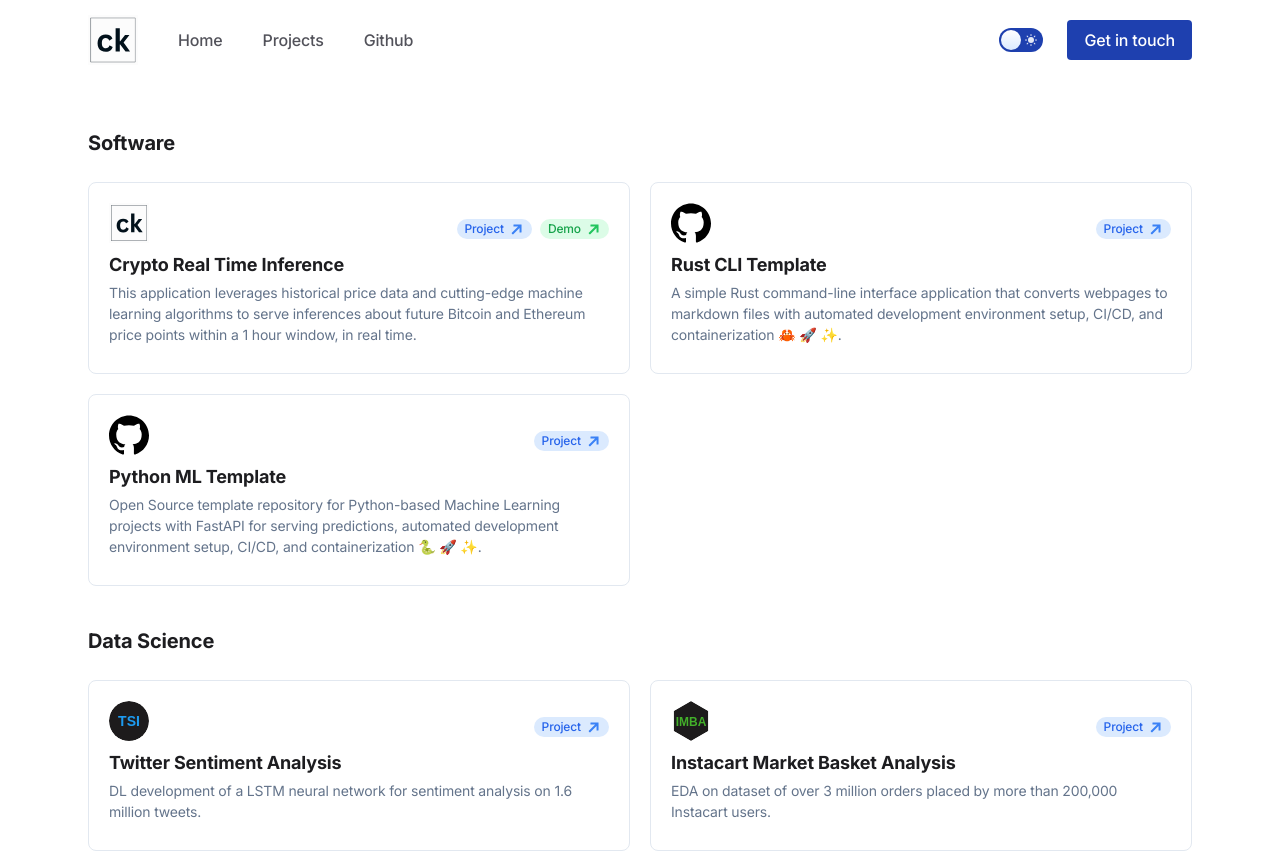
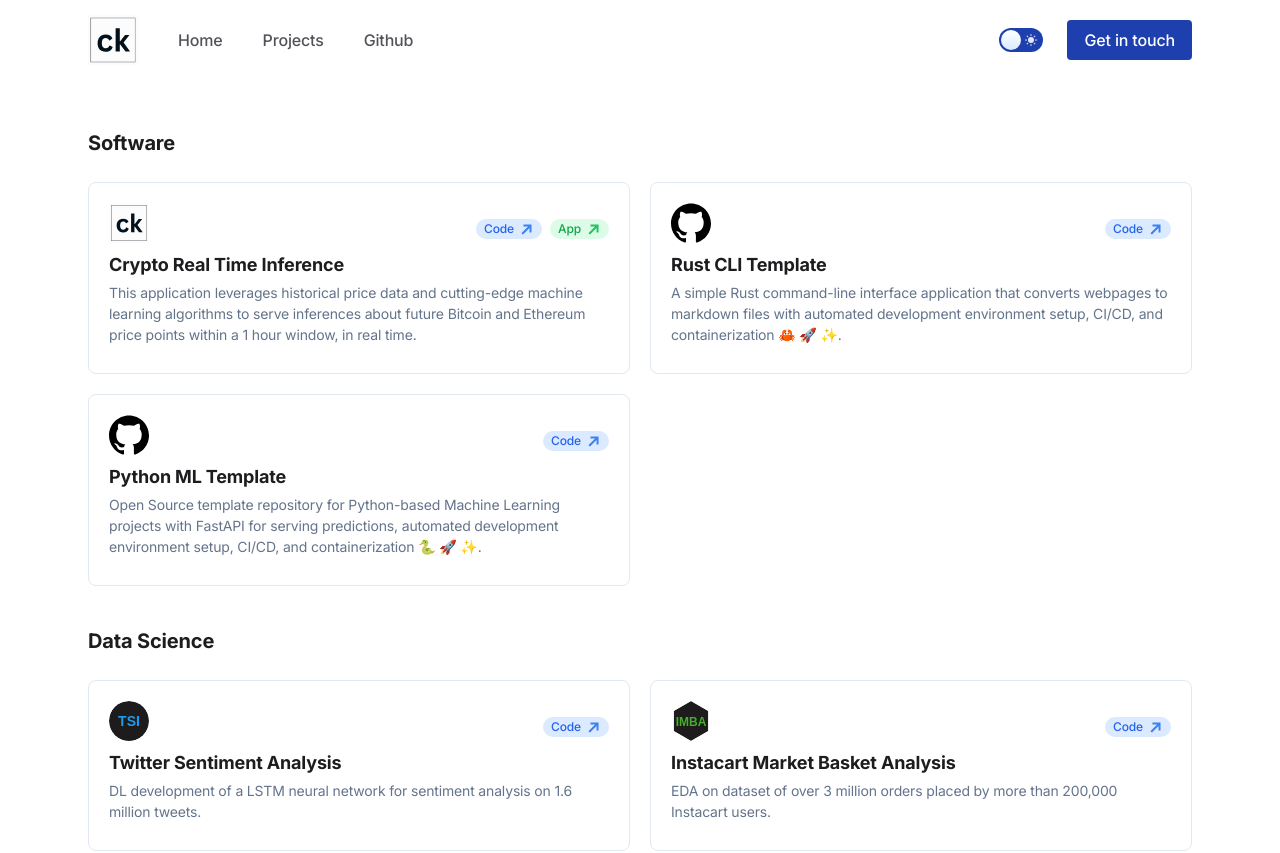
Before and after one commit to christopherkeim/christopherkeim-xyz, a Next.js app: page /projects in a window 1280 px wide. Shown: the top 853 px of the page. Built offline with nearby package versions, Linux system fonts and the light colour scheme.

Commit message:
Changed link names.

```diff
--- a/components/Projects/ProjectCard.tsx
+++ b/components/Projects/ProjectCard.tsx
@@ -18,8 +18,8 @@ interface ItemProps {
 
 export default function ProjectCard({ item }: ItemProps) {
   return (
-    <div className="rounded-lg border border-slate-200 hover:border-slate-300 dark:border-slate-800 dark:hover:border-slate-700 dark:bg-gradient-to-t dark:from-slate-800 dark:to-slate-800/30 transition-color ease-in-out p-5">
-      <div className="flex flex-col h-full">
+    <div className="transition-color rounded-lg border border-slate-200 p-5 ease-in-out hover:border-slate-300 dark:border-slate-800 dark:bg-gradient-to-t dark:from-slate-800 dark:to-slate-800/30 dark:hover:border-slate-700">
+      <div className="flex h-full flex-col">
         <div className="grow">
           <div className="flex items-center justify-between space-x-2">
             <ProjectCardIcon
@@ -34,11 +34,11 @@ export default function ProjectCard({ item }: ItemProps) {
                   target="_blank"
                   referrerPolicy="no-referrer"
                 >
-                  <div className="text-xs inline-flex items-center font-medium bg-blue-100 text-blue-600 rounded-full text-center px-2 h-5 group">
-                    Project &nbsp;
-                    <div className="text-blue-500 flex justify-end">
+                  <div className="group inline-flex h-5 items-center rounded-full bg-blue-100 px-2 text-center text-xs font-medium text-blue-600">
+                    Code &nbsp;
+                    <div className="flex justify-end text-blue-500">
                       <svg
-                        className="fill-current -rotate-45 group-hover:rotate-0 transition-transform ease-out"
+                        className="-rotate-45 fill-current transition-transform ease-out group-hover:rotate-0"
                         xmlns="http://www.w3.org/2000/svg"
                         width="14"
                         height="12"
@@ -55,11 +55,11 @@ export default function ProjectCard({ item }: ItemProps) {
                   target={item.demoLink.startsWith("/") ? "_self" : "_blank"}
                   referrerPolicy="no-referrer"
                 >
-                  <div className="text-xs inline-flex items-center font-medium bg-green-100 text-green-600 rounded-full text-center px-2 h-5 group">
-                    Demo &nbsp;
-                    <div className="text-green-500 flex justify-end">
+                  <div className="group inline-flex h-5 items-center rounded-full bg-green-100 px-2 text-center text-xs font-medium text-green-600">
+                    App &nbsp;
+                    <div className="flex justify-end text-green-500">
                       <svg
-                        className="fill-current -rotate-45 group-hover:rotate-0 transition-transform ease-out"
+                        className="-rotate-45 fill-current transition-transform ease-out group-hover:rotate-0"
                         xmlns="http://www.w3.org/2000/svg"
                         width="14"
                         height="12"
@@ -72,10 +72,10 @@ export default function ProjectCard({ item }: ItemProps) {
               )}
             </div>
           </div>
-          <div className="text-lg font-aspekta font-[650] mb-1">
+          <div className="font-aspekta mb-1 text-lg font-[650]">
             {item.title}
           </div>
-          <p className="text-sm text-slate-500 dark:text-slate-400 mb-2">
+          <p className="mb-2 text-sm text-slate-500 dark:text-slate-400">
             {item.excerpt}
           </p>
         </div>
```
